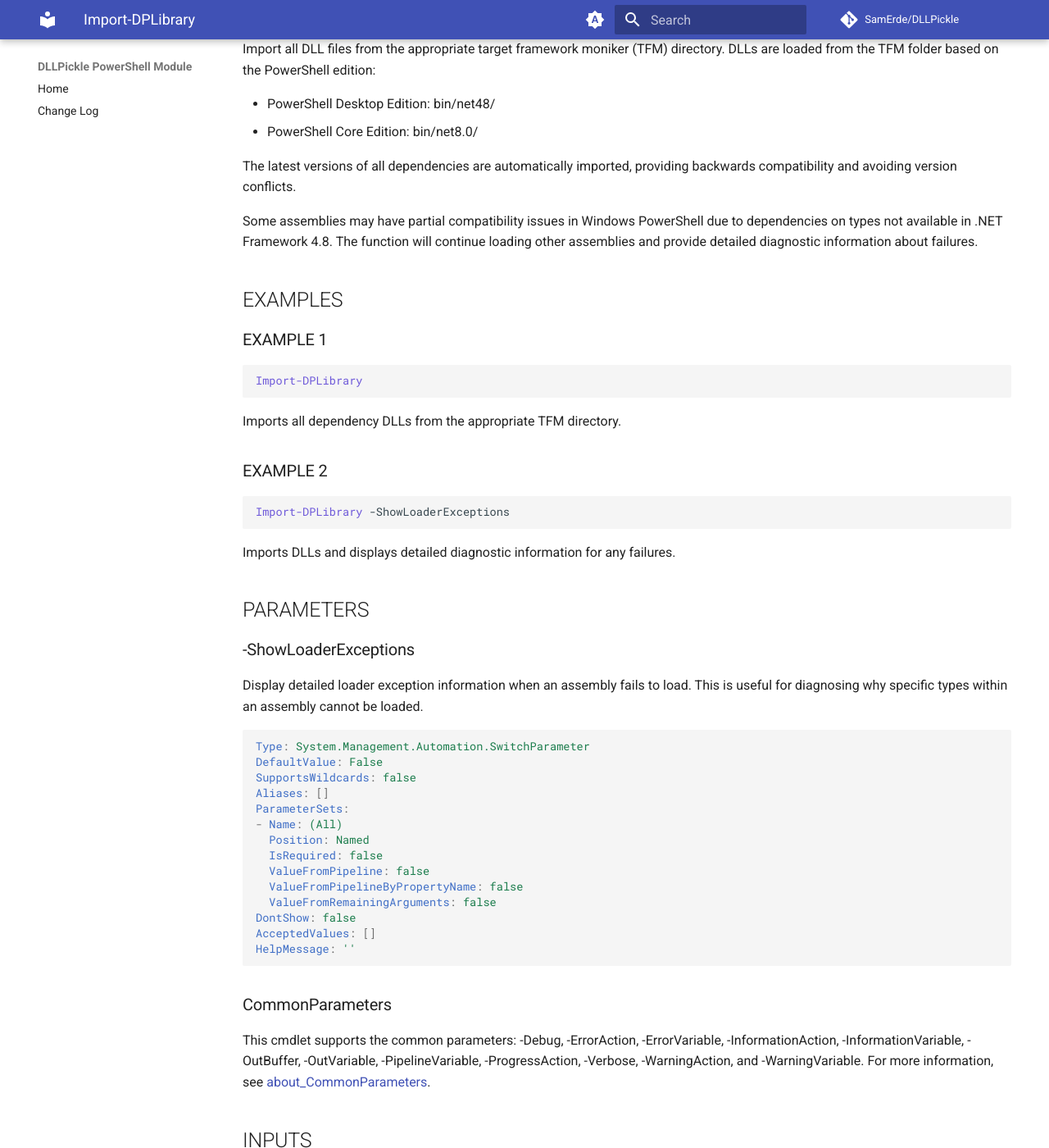
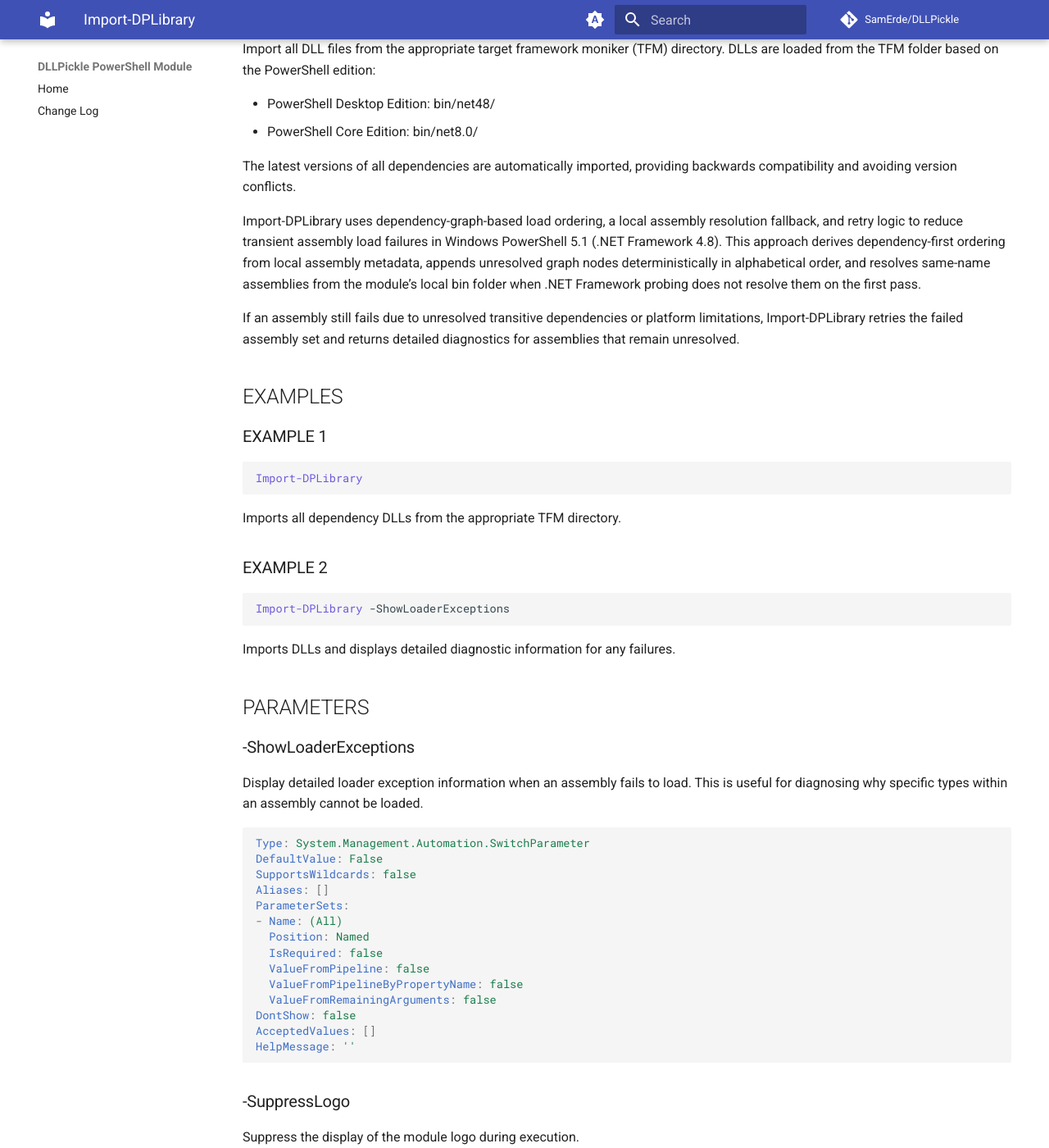
Before and after one commit to SamErde/DLLPickle, an MkDocs documentation site: the page built from docs/DLLPickle/Import-DPLibrary.md, in a window 1280 px wide and 1400 px high, scrolled down 477 px. Shown: the whole window at 82% size. Built offline with MkDocs 1.6.1 and Material for MkDocs 9.7.7, drawn with Linux system fonts in a browser that asks for light colours; comment, search, counter and statistics services are not loaded; some of the changed text lies outside the part shown.

Commit message:
docs: Update changelog, dependencies, and README for DLL loading improvements in PowerShell 5.1

````diff
--- a/docs/DLLPickle/Import-DPLibrary.md
+++ b/docs/DLLPickle/Import-DPLibrary.md
@@ -20,7 +20,7 @@ Import DLLPickle dependency libraries.
 ### __AllParameterSets
 
 ```PowerShell
-Import-DPLibrary [-ShowLoaderExceptions] [<CommonParameters>]
+Import-DPLibrary [-ShowLoaderExceptions] [-SuppressLogo] [<CommonParameters>]
 ```
 
 ## DESCRIPTION
@@ -34,9 +34,17 @@ DLLs are loaded from the TFM folder based on the PowerShell edition:
 The latest versions of all dependencies are automatically imported, providing
 backwards compatibility and avoiding version conflicts.
 
-Some assemblies may have partial compatibility issues in Windows PowerShell due to
-dependencies on types not available in .NET Framework 4.8. The function will continue
-loading other assemblies and provide detailed diagnostic information about failures.
+Import-DPLibrary uses dependency-graph-based load ordering, a local assembly
+resolution fallback, and retry logic to reduce transient assembly load failures
+in Windows PowerShell 5.1 (.NET Framework 4.8).
+This approach derives dependency-first ordering from local assembly metadata,
+appends unresolved graph nodes deterministically in alphabetical order, and
+resolves same-name assemblies from the module's local bin folder when .NET
+Framework probing does not resolve them on the first pass.
+
+If an assembly still fails due to unresolved transitive dependencies or platform limitations,
+Import-DPLibrary retries the failed assembly set and returns detailed diagnostics for
+assemblies that remain unresolved.
 
 ## EXAMPLES
 
@@ -80,6 +88,27 @@ AcceptedValues: []
 HelpMessage: ''
 ```
 
+### -SuppressLogo
+
+Suppress the display of the module logo during execution.
+
+```yaml
+Type: System.Management.Automation.SwitchParameter
+DefaultValue: False
+SupportsWildcards: false
+Aliases: []
+ParameterSets:
+- Name: (All)
+  Position: Named
+  IsRequired: false
+  ValueFromPipeline: false
+  ValueFromPipelineByPropertyName: false
+  ValueFromRemainingArguments: false
+DontShow: false
+AcceptedValues: []
+HelpMessage: ''
+```
+
 ### CommonParameters
 
 This cmdlet supports the common parameters: -Debug, -ErrorAction, -ErrorVariable,
@@ -105,8 +134,18 @@ Returns information about each imported DLL including:
 
 Known Issues:
 
-- Microsoft.Identity.Client.dll and System.Diagnostics.DiagnosticSource.dll may fail to load
-  in Windows PowerShell due to dependencies on types not available in .NET Framework 4.8.
-- Use -ShowLoaderExceptions to get detailed information about why specific types failed to load.
+- Windows PowerShell 5.1 uses .NET Framework 4.8 assembly probing behavior. Some transitive
+  dependencies can fail on an initial load if prerequisite assemblies are not loaded first.
+- Certain identity and diagnostic assemblies may also depend on APIs with limited support in
+  .NET Framework 4.8, which can produce ReflectionTypeLoadException details.
+
+Workaround and Reliability Guidance:
+
+- Use `Import-DPLibrary -SuppressLogo -ShowLoaderExceptions -Verbose` to view dependency
+  resolution details.
+- Keep DLLPickle updated so net48 dependency copies, ordering improvements, and
+  local assembly resolution fallback are available.
+- If a specific optional assembly is still incompatible in your environment, add it to
+  `SkipLibraries` with `Set-DPConfig`.
 
 ## RELATED LINKS
````
Also changed, not shown: CHANGELOG.md (+18 -0 lines), DEPENDENCIES.md (+17 -3 lines), README.md (+28 -21 lines), docs/DLLPickle.md (+4 -4 lines), docs/DLLPickle/Get-DLLsInModulePath.md (+0 -1 lines), docs/DLLPickle/Get-ModuleImportCandidate.md (+1 -1 lines), docs/en-US/DLLPickle_4676d9bf-eb37-4a1b-8582-90f7dd9ba726_HelpInfo.xml (line endings or trailing spaces), docs/maml/DLLPickle/DLLPickle-Help.xml (line endings or trailing spaces).
